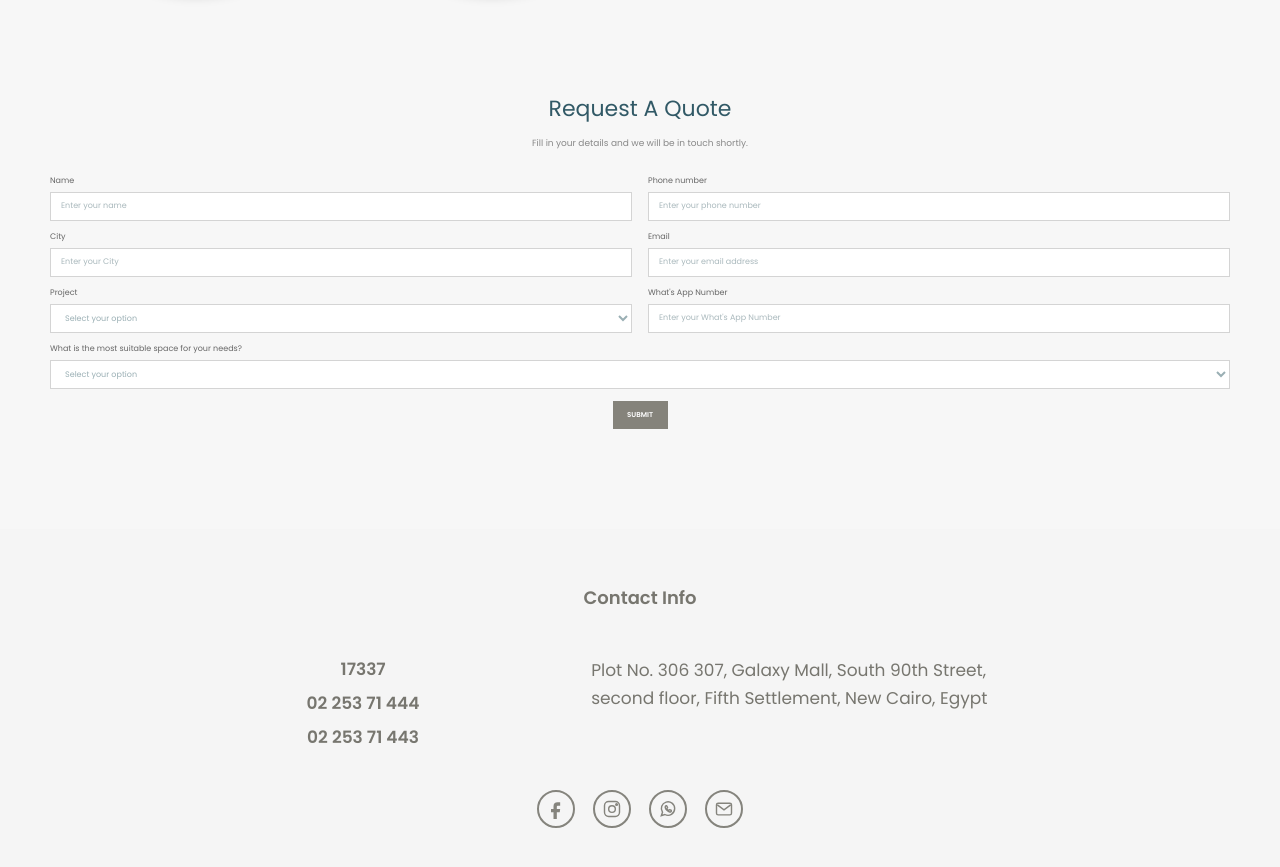
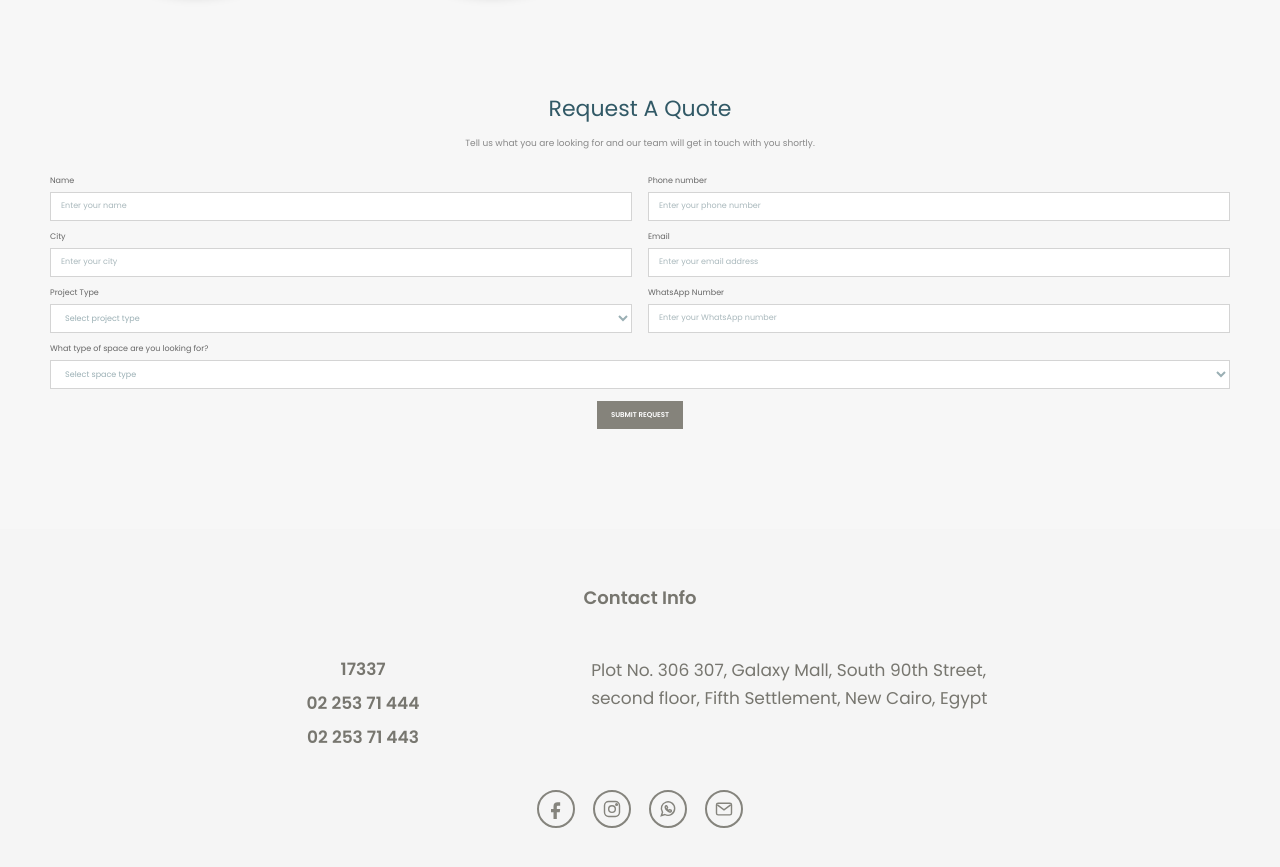
Before and after one commit to WassemAymanAtta/IUNU, a React (Vite) app: page / in a window 1280 px wide. Shown: the part 2280-3147 px from the top of the page. Built offline with nearby package versions, Linux system fonts and the light colour scheme.

Commit message:
update home page quote form

```diff
--- a/src/components/home/QuoteForm/QuoteForm.css
+++ b/src/components/home/QuoteForm/QuoteForm.css
@@ -188,3 +188,110 @@
         font-size: 8px;
     }
 }
+
+
+/* =========================
+   QUOTE SUCCESS
+========================= */
+
+.quote-success {
+    width: 100%;
+    max-width: 650px;
+    margin: 0 auto;
+    padding: 60px 20px;
+    text-align: center;
+    box-sizing: border-box;
+}
+
+.quote-success-icon {
+    width: 60px;
+    height: 60px;
+    margin: 0 auto 25px;
+    display: flex;
+    align-items: center;
+    justify-content: center;
+    border: 1px solid #9a8a64;
+    border-radius: 50%;
+    color: #9a8a64;
+    font-size: 25px;
+    animation: quoteSuccessAppear 0.5s ease;
+}
+
+.quote-success h2 {
+    margin: 0 0 15px;
+    color: #7f7d75;
+    font-size: 28px;
+    font-weight: 500;
+}
+
+.quote-success-main {
+    margin: 0 0 12px;
+    color: #31505c;
+    font-size: 14px;
+    font-weight: 400;
+}
+
+.quote-success-description {
+    max-width: 500px;
+    margin: 0 auto 30px;
+    color: #888680;
+    font-size: 12px;
+    font-weight: 300;
+    line-height: 1.8;
+}
+
+.quote-success-button {
+    padding: 11px 24px;
+    border: 1px solid #7f7d75;
+    background: transparent;
+    color: #7f7d75;
+    font-family: inherit;
+    font-size: 11px;
+    font-weight: 500;
+    cursor: pointer;
+    transition: background-color 0.3s ease, color 0.3s ease;
+}
+
+.quote-success-button:hover {
+    background: #7f7d75;
+    color: #ffffff;
+}
+
+@keyframes quoteSuccessAppear {
+    from {
+        opacity: 0;
+        transform: scale(0.7);
+    }
+    to {
+        opacity: 1;
+        transform: scale(1);
+    }
+}
+
+
+/* =========================
+   QUOTE SUCCESS MOBILE
+========================= */
+
+@media (max-width: 600px) {
+    .quote-success {
+        padding: 40px 15px;
+    }
+    .quote-success-icon {
+        width: 52px;
+        height: 52px;
+        font-size: 22px;
+    }
+    .quote-success h2 {
+        font-size: 23px;
+    }
+    .quote-success-main {
+        font-size: 13px;
+    }
+    .quote-success-description {
+        font-size: 11px;
+    }
+    .quote-success-button {
+        font-size: 10px;
+    }
+}
--- a/src/components/home/QuoteForm/QuoteForm.jsx
+++ b/src/components/home/QuoteForm/QuoteForm.jsx
@@ -2,7 +2,7 @@ import { useState } from "react";
 import "./QuoteForm.css";
 
 function QuoteForm() {
-  const [formData, setFormData] = useState({
+  const initialFormData = {
     name: "",
     phone: "",
     city: "",
@@ -10,7 +10,10 @@ function QuoteForm() {
     project: "",
     whatsapp: "",
     spaceType: "",
-  });
+  };
+
+  const [formData, setFormData] = useState(initialFormData);
+  const [submitted, setSubmitted] = useState(false);
 
   const handleChange = (event) => {
     const { name, value } = event.target;
@@ -24,19 +27,22 @@ function QuoteForm() {
   const handleSubmit = (event) => {
     event.preventDefault();
 
+    const form = event.currentTarget;
+
+    if (!form.checkValidity()) {
+      form.reportValidity();
+      return;
+    }
+
+    // Temporary until backend is connected
     console.log("Quote Request:", formData);
 
-    alert("Your request has been submitted successfully.");
+    setSubmitted(true);
+  };
 
-    setFormData({
-      name: "",
-      phone: "",
-      city: "",
-      email: "",
-      project: "",
-      whatsapp: "",
-      spaceType: "",
-    });
+  const handleAnotherRequest = () => {
+    setFormData(initialFormData);
+    setSubmitted(false);
   };
 
   return (
@@ -44,112 +50,166 @@ function QuoteForm() {
 
       <div className="quote-container">
 
+        {!submitted ? (
+          <>
+            {/* =========================
+                HEADER
+            ========================= */}
+
             <div className="quote-header">
+
               <h2>Request A Quote</h2>
 
               <p>
-            Fill in your details and we will be in touch shortly.
+                Tell us what you are looking for and our team
+                will get in touch with you shortly.
               </p>
+
             </div>
+
+
+            {/* =========================
+                FORM
+            ========================= */}
 
             <form
               className="quote-form"
               onSubmit={handleSubmit}
+              noValidate={false}
             >
 
-          {/* Row 1 */}
+              {/* =========================
+                  NAME / PHONE
+              ========================= */}
+
               <div className="quote-row">
 
                 <div className="quote-field">
-              <label htmlFor="name">
+
+                  <label htmlFor="quote-name">
                     Name
                   </label>
 
                   <input
-                id="name"
+                    id="quote-name"
                     name="name"
                     type="text"
                     placeholder="Enter your name"
                     value={formData.name}
                     onChange={handleChange}
                     required
+                    minLength={2}
+                    maxLength={60}
+                    pattern="^[A-Za-z\u0600-\u06FF]+(?:[ '\u0600-\u06FF-][A-Za-z\u0600-\u06FF]+)*$"
+                    title="Please enter a valid name using letters only."
+                    autoComplete="name"
                   />
+
                 </div>
 
+
                 <div className="quote-field">
-              <label htmlFor="phone">
+
+                  <label htmlFor="quote-phone">
                     Phone number
                   </label>
 
                   <input
-                id="phone"
+                    id="quote-phone"
                     name="phone"
                     type="tel"
                     placeholder="Enter your phone number"
                     value={formData.phone}
                     onChange={handleChange}
                     required
+                    pattern="^(01[0125][0-9]{8})$"
+                    title="Please enter a valid Egyptian mobile number, e.g. 01012345678."
+                    inputMode="numeric"
+                    maxLength={11}
+                    autoComplete="tel"
                   />
+
                 </div>
 
               </div>
 
 
-          {/* Row 2 */}
+              {/* =========================
+                  CITY / EMAIL
+              ========================= */}
+
               <div className="quote-row">
 
                 <div className="quote-field">
-              <label htmlFor="city">
+
+                  <label htmlFor="quote-city">
                     City
                   </label>
 
                   <input
-                id="city"
+                    id="quote-city"
                     name="city"
                     type="text"
-                placeholder="Enter your City"
+                    placeholder="Enter your city"
                     value={formData.city}
                     onChange={handleChange}
                     required
+                    minLength={2}
+                    maxLength={60}
+                    pattern="^[A-Za-z\u0600-\u06FF]+(?:[ '\u0600-\u06FF-][A-Za-z\u0600-\u06FF]+)*$"
+                    title="Please enter a valid city name."
+                    autoComplete="address-level2"
                   />
+
                 </div>
 
+
                 <div className="quote-field">
-              <label htmlFor="email">
+
+                  <label htmlFor="quote-email">
                     Email
                   </label>
 
                   <input
-                id="email"
+                    id="quote-email"
                     name="email"
                     type="email"
                     placeholder="Enter your email address"
                     value={formData.email}
                     onChange={handleChange}
                     required
+                    maxLength={100}
+                    title="Please enter a valid email address."
+                    autoComplete="email"
                   />
+
                 </div>
 
               </div>
 
 
-          {/* Row 3 */}
+              {/* =========================
+                  PROJECT / WHATSAPP
+              ========================= */}
+
               <div className="quote-row">
 
                 <div className="quote-field">
-              <label htmlFor="project">
-                Project
+
+                  <label htmlFor="quote-project">
+                    Project Type
                   </label>
 
                   <select
-                id="project"
+                    id="quote-project"
                     name="project"
                     value={formData.project}
                     onChange={handleChange}
                     required
                   >
+
                     <option value="">
-                  Select your option
+                      Select project type
                     </option>
 
                     <option value="residential">
@@ -163,43 +223,57 @@ function QuoteForm() {
                     <option value="administrative">
                       Administrative
                     </option>
+
                   </select>
+
                 </div>
 
+
                 <div className="quote-field">
-              <label htmlFor="whatsapp">
-                What's App Number
+
+                  <label htmlFor="quote-whatsapp">
+                    WhatsApp Number
                   </label>
 
                   <input
-                id="whatsapp"
+                    id="quote-whatsapp"
                     name="whatsapp"
                     type="tel"
-                placeholder="Enter your What's App Number"
+                    placeholder="Enter your WhatsApp number"
                     value={formData.whatsapp}
                     onChange={handleChange}
+                    pattern="^(01[0125][0-9]{8})$"
+                    title="Please enter a valid Egyptian mobile number, e.g. 01012345678."
+                    inputMode="numeric"
+                    maxLength={11}
+                    autoComplete="tel"
                   />
+
                 </div>
 
               </div>
 
 
-          {/* Space Type */}
+              {/* =========================
+                  SPACE TYPE
+              ========================= */}
+
               <div className="quote-field quote-full-field">
 
-            <label htmlFor="spaceType">
-              What is the most suitable space for your needs?
+                <label htmlFor="quote-spaceType">
+                  What type of space are you looking for?
                 </label>
 
                 <select
-              id="spaceType"
+                  id="quote-spaceType"
                   name="spaceType"
                   value={formData.spaceType}
                   onChange={handleChange}
                   required
                 >
+
                   <option value="">
-                Select your option
+                    Select space type
                   </option>
 
                   <option value="apartment">
@@ -217,21 +291,63 @@ function QuoteForm() {
                   <option value="commercial">
                     Commercial Space
                   </option>
+
                 </select>
 
               </div>
 
 
-          {/* Submit */}
+              {/* =========================
+                  SUBMIT
+              ========================= */}
+
               <div className="quote-submit">
 
                 <button type="submit">
-              SUBMIT
+                  SUBMIT REQUEST
                 </button>
 
               </div>
 
             </form>
+          </>
+        ) : (
+
+          /* =========================
+              SUCCESS MESSAGE
+          ========================= */
+
+          <div className="quote-success">
+
+            <div className="quote-success-icon">
+              ✓
+            </div>
+
+            <h2>
+              Thank You!
+            </h2>
+
+            <p className="quote-success-main">
+              Your request has been submitted successfully.
+            </p>
+
+            <p className="quote-success-description">
+              We have received your inquiry.
+              Our team will review your request and contact you shortly
+              to discuss the available options.
+            </p>
+
+            <button
+              type="button"
+              className="quote-success-button"
+              onClick={handleAnotherRequest}
+            >
+              SEND ANOTHER REQUEST
+            </button>
+
+          </div>
+
+        )}
 
       </div>
 
```
Lines whose indentation alone changed are shown as unchanged.
